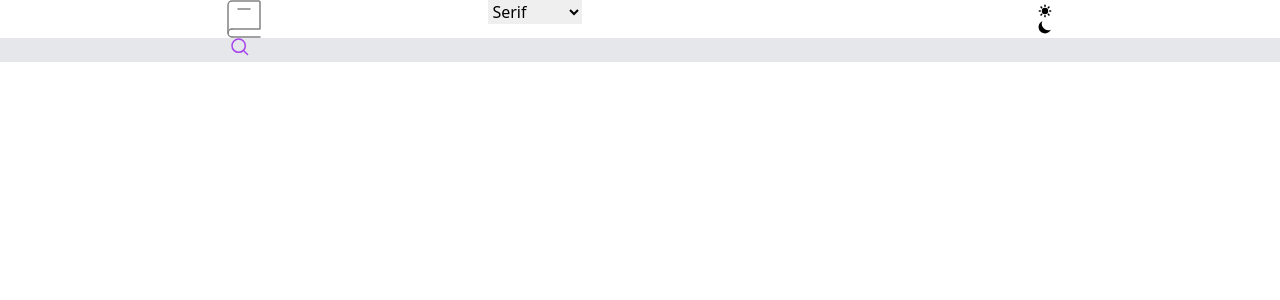
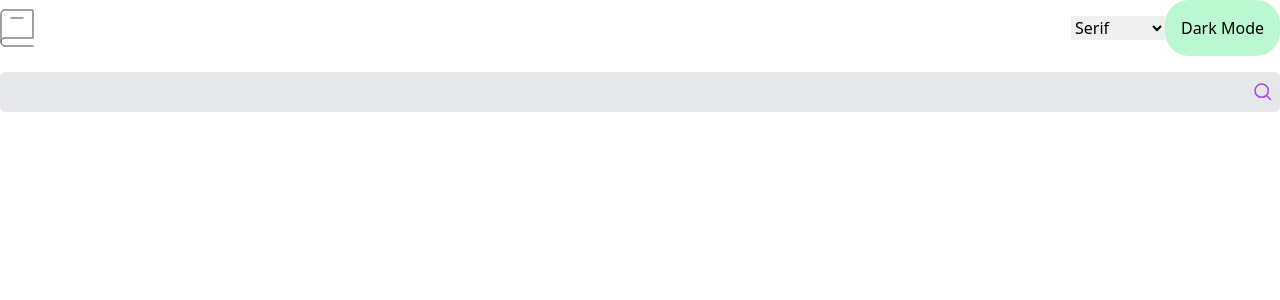
Before and after one commit to Jackie247/dictionary_app, a React (Vite) app: page / in a window 1280 px wide. Shown: the top 300 px of the page. Built offline with nearby package versions, Linux system fonts and the light colour scheme.

Commit message:
Add components

```diff
--- /dev/null
+++ b/src/components/Display/Display.jsx
@@ -0,0 +1,40 @@
+import React from 'react';
+import MeaningsSection from '../MeaningsSection/MeaningsSection';
+
+export default function Display({ word, wordInfo }) {
+  console.log('The data is:', wordInfo);
+
+  const entryData = wordInfo[0];
+  return (
+    <section>
+      <div className="flex justify-between">
+        <div>
+          <h1 className="text-4xl font-semibold">{word}</h1>
+          <span className="text-custom-purple">{entryData.phonetic}</span>
+        </div>
+        <div>
+          <button type="button">
+            <svg
+              xmlns="http://www.w3.org/2000/svg"
+              width="75"
+              height="75"
+              viewBox="0 0 75 75"
+            >
+              <g fill="#A445ED" fillRule="evenodd">
+                <circle cx="37.5" cy="37.5" r="37.5" opacity=".25" />
+                <path d="M29 27v21l21-10.5z" />
+              </g>
+            </svg>
+          </button>
+        </div>
+      </div>
+
+      <MeaningsSection dictionaryEntry={entryData} />
+
+      <span>
+        Source:
+        {entryData.sourceUrls[0]}
+      </span>
+    </section>
+  );
+}
--- a/src/components/Main.jsx/Main.jsx
+++ b/src/components/Main.jsx/Main.jsx
@@ -0,0 +1,34 @@
+import React, { useEffect, useState } from 'react';
+import Searchbar from '../Searchbar/Searchbar';
+import Display from '../Display/Display';
+
+export default function Main() {
+  const [data, setData] = useState(null);
+  const [word, setWord] = useState('');
+
+  const BASE_URL = 'https://api.dictionaryapi.dev/api/v2/entries/en/';
+
+  useEffect(() => {
+    console.log(data);
+  }, [data]);
+  const fetchData = async () => {
+    try {
+      const response = await fetch(`${BASE_URL}${word}`);
+      if (!response.ok) {
+        throw new Error(`Error: ${response.status}`);
+      }
+      const jsonData = await response.json();
+      setData(jsonData);
+    } catch (error) {
+      // Reset data or set an error message
+      setData(null);
+    }
+  };
+
+  return (
+    <div className="bg-white dark:bg-slate-800">
+      <Searchbar fetchData={fetchData} setWord={setWord} />
+      {data && <Display wordInfo={data} word={word} />}
+    </div>
+  );
+}
--- /dev/null
+++ b/src/components/Meaning/Meaning.jsx
@@ -0,0 +1,26 @@
+import React from 'react';
+
+export default function Meaning({ meaning }) {
+  /* Generally shouldn't use index as the key but since this is a
+  static list and wont be changed, it should be fine. */
+  return (
+    <div className="meaning flex flex-col">
+      <span className="font-bold">{meaning.partOfSpeech}</span>
+      <span className="text-grey">Meaning</span>
+      <ul className="list-disc pl-5">
+        {meaning.definitions.map((definition, index) => (
+          <li key={index} className="custom-bullet">
+            {definition.definition}
+            {definition.example && (
+              <span className="inline-block">
+                &quot;
+                {definition.example}
+                &quot;
+              </span>
+            )}
+          </li>
+        ))}
+      </ul>
+    </div>
+  );
+}
--- /dev/null
+++ b/src/components/MeaningsSection/MeaningsSection.jsx
@@ -0,0 +1,18 @@
+import React from 'react';
+import Meaning from '../Meaning/Meaning';
+
+export default function MeaningsSection({ dictionaryEntry }) {
+  /* Generally shouldn't use index as the key but since this is a
+  static list and wont be changed, it should be fine. */
+  return (
+    <div>
+      {dictionaryEntry.meanings.map((meaning, index) => (
+        <ul>
+          <li>
+            <Meaning key={index} meaning={meaning} />
+          </li>
+        </ul>
+      ))}
+    </div>
+  );
+}
--- a/src/components/Searchbar/Searchbar.jsx
+++ b/src/components/Searchbar/Searchbar.jsx
@@ -1,10 +1,32 @@
 import React from 'react';
 
-export default function Searchbar() {
+export default function Searchbar({ setWord, fetchData }) {
   return (
-    <div className="bg-gray-200">
-      <input className="bg-gray-200" />
-      <button><svg xmlns="http://www.w3.org/2000/svg" width="18" height="18" viewBox="0 0 18 18"><path fill="none" stroke="#A445ED" strokeLinecap="round" strokeLinejoin="round" strokeWidth="1.5" d="m12.663 12.663 3.887 3.887M1 7.664a6.665 6.665 0 1 0 13.33 0 6.665 6.665 0 0 0-13.33 0Z" /></svg></button>
+    <div className="flex justify-between bg-gray-200 dark:bg-blue-100 my-4 p-2 rounded-md">
+      <input
+        id="word-search"
+        className="bg-transparent font-semibold flex-grow"
+        onChange={(e) => setWord(e.target.value)}
+      />
+      <div className="flex justify-center items-center ml-2">
+        <button onClick={fetchData}>
+          <svg
+            xmlns="http://www.w3.org/2000/svg"
+            width="18"
+            height="18"
+            viewBox="0 0 18 18"
+          >
+            <path
+              fill="none"
+              stroke="#A445ED"
+              strokeLinecap="round"
+              strokeLinejoin="round"
+              strokeWidth="1.5"
+              d="m12.663 12.663 3.887 3.887M1 7.664a6.665 6.665 0 1 0 13.33 0 6.665 6.665 0 0 0-13.33 0Z"
+            />
+          </svg>
+        </button>
+      </div>
     </div>
   );
 }
--- a/src/components/Toggle/Toggle.jsx
+++ /dev/null
@@ -1,14 +0,0 @@
-'use client';
-
-import React, { useState } from 'react';
-import { ToggleSwitch } from 'flowbite-react';
-
-export default function Toggle() {
-  const [switch1, setSwitch1] = useState(false);
-
-  return (
-    <div className="flex max-w-md flex-col gap-4">
-      <ToggleSwitch checked={switch1} onChange={setSwitch1} />
-    </div>
-  );
-}
--- a/src/components/Topbar/Topbar.jsx
+++ b/src/components/Topbar/Topbar.jsx
@@ -1,21 +1,51 @@
-import React from 'react';
-import { DarkThemeToggle } from 'flowbite-react';
-import Toggle from '../Toggle/Toggle';
+import React, { useState, useEffect } from 'react';
 import FontSelector from '../FontSelector/FontSelector';
 
 export default function Topbar() {
+  const [theme, setTheme] = useState('light');
+
+  useEffect(() => {
+    if (theme === 'dark') {
+      document.documentElement.classList.add('dark');
+    } else {
+      document.documentElement.classList.remove('dark');
+    }
+  }, [theme]);
+
+  const handleThemeSwitch = () => {
+    setTheme(theme === 'dark' ? 'light' : 'dark');
+  };
+
   return (
-    <div className="flex justify-evenly">
-      <svg xmlns="http://www.w3.org/2000/svg" width="34" height="38" viewBox="0 0 34 38">
-        <g fill="none" fillRule="evenodd" stroke="#838383" strokeLinecap="round" strokeWidth="1.5">
-          <path d="M1 33V5a4 4 0 0 1 4-4h26.8A1.2 1.2 0 0 1 33 2.2v26.228M5 29h28M5 37h28" />
-          <path strokeLinejoin="round" d="M5 37a4 4 0 1 1 0-8" />
-          <path d="M11 9h12" />
-        </g>
-      </svg>
+    <div className="flex items-center dark:bg-slate-800">
+      <div className="logo flex-grow">
+        <svg
+          xmlns="http://www.w3.org/2000/svg"
+          width="34"
+          height="38"
+          viewBox="0 0 34 38"
+        >
+          <g
+            fill="none"
+            fillRule="evenodd"
+            stroke="#838383"
+            strokeLinecap="round"
+            strokeWidth="1.5"
+          >
+            <path d="M1 33V5a4 4 0 0 1 4-4h26.8A1.2 1.2 0 0 1 33 2.2v26.228M5 29h28M5 37h28" />
+            <path strokeLinejoin="round" d="M5 37a4 4 0 1 1 0-8" />
+            <path d="M11 9h12" />
+          </g>
+        </svg>
+      </div>
+
       <FontSelector />
-      <Toggle />
-      <DarkThemeToggle />
+      <button
+        className="bg-green-200 p-4 rounded-3xl"
+        onClick={handleThemeSwitch}
+      >
+        Dark Mode
+      </button>
     </div>
   );
 }
```
